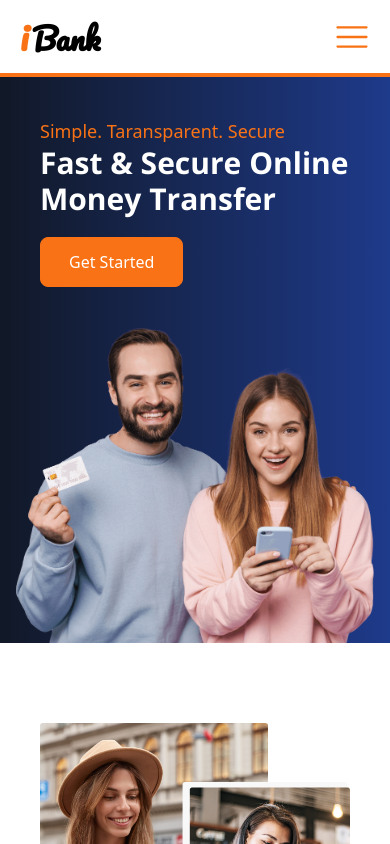
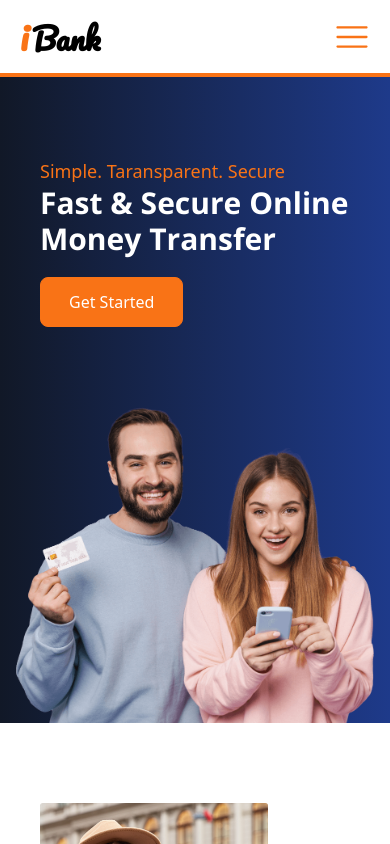
Before and after one commit to AzimiShaja/iBank, a React (Vite) app: page / in a window 390 px wide. Shown: the top 844 px of the page. Built offline with nearby package versions, Linux system fonts and the light colour scheme.

Commit message:
fixed responsive issues

```diff
--- a/src/components/Feature.jsx
+++ b/src/components/Feature.jsx
@@ -11,7 +11,7 @@ export default function Feature() {
         </h1>
       </div>
 
-      <div className="grid max-lg:grid-cols-1 grid-cols-3  gap-4 w-full lg:px-60">
+      <div className="grid max-lg:grid-cols-1 grid-cols-3 max-[1300px]:grid-cols-2  gap-4 w-full xl:px-60 ">
         <div className="bg-white p-4 rounded-md shadow-2xl flex flex-col gap-4 hover:scale-110 duration-300">
           <h1 className="flex gap-2 items-center text-2xl font-poppins">
             <BsShieldLock className="text-2xl text-orange-500" /> Protect your
--- a/src/components/Hero.jsx
+++ b/src/components/Hero.jsx
@@ -2,8 +2,8 @@ import { Link } from "react-router-dom";
 import img from "/src/assets/img.png";
 export default function Hero() {
   return (
-    <div className=" grid h-full grid-cols-2 lg:px-20 bg-gradient-to-r from-gray-900 to-blue-900 max-lg:grid-cols-1 max-lg:pt-10">
-      <div className="flex flex-col  items-start px-10 justify-center gap-5 md:gap-10 ">
+    <div className=" grid h-full grid-cols-2  lg:px-20 bg-gradient-to-r from-gray-900 to-blue-900 max-lg:grid-cols-1 max-lg:pt-10">
+      <div className="flex flex-col p-10  items-start px-10 justify-center gap-5 md:gap-10  py">
         <div className="flex flex-col gap-0">
           <p className="text-orange-500 text-lg max-md:text-md ">
             Simple. Taransparent. Secure
```
